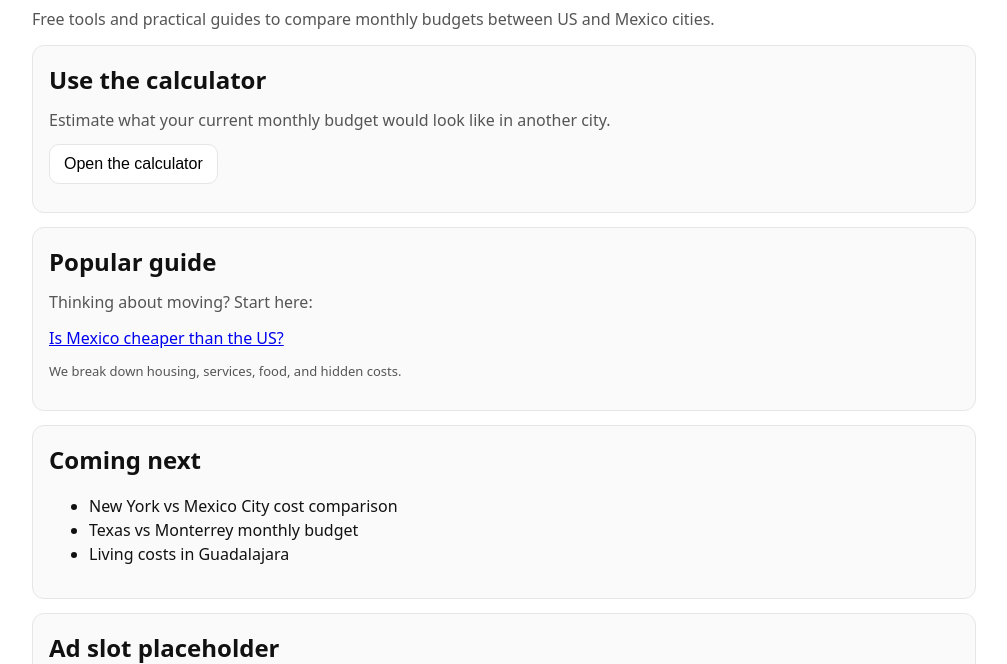
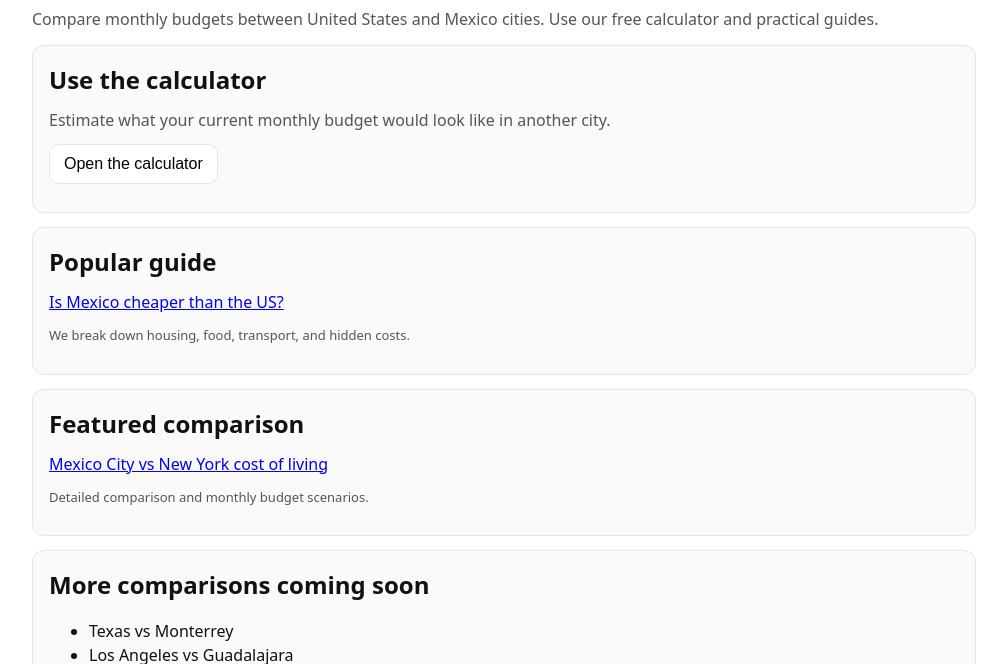
Before and after one commit to jpetitje/jpetitje.github.io, a plain HTML site: page en/index.html in a window 1280 px wide. Shown: the part 134-798 px from the top of the page, without its empty margins (136-1143 px from the left). Drawn offline with Linux system fonts and the light colour scheme.

Commit message:
Update index.html

```diff
--- a/en/index.html
+++ b/en/index.html
@@ -4,10 +4,11 @@
   <meta charset="utf-8" />
   <meta name="viewport" content="width=device-width,initial-scale=1" />
   <title>Cost of living calculator for USA and Mexico</title>
-  <meta name="description" content="Compare monthly budgets between US and Mexico cities. Free cost of living calculator and practical guides." />
+  <meta name="description" content="Free cost of living calculator and guides comparing US and Mexico cities. Estimate your monthly budget easily." />
   <link rel="stylesheet" href="/assets/styles.css" />
 </head>
 <body>
+
 <header>
   <div class="container nav">
     <div class="navlinks">
@@ -26,12 +27,18 @@
 </header>
 
 <main class="container">
+
   <h1>Cost of living calculator</h1>
-  <p>Free tools and practical guides to compare monthly budgets between US and Mexico cities.</p>
+  <p>
+    Compare monthly budgets between United States and Mexico cities.
+    Use our free calculator and practical guides.
+  </p>
 
   <div class="card">
     <h2>Use the calculator</h2>
-    <p>Estimate what your current monthly budget would look like in another city.</p>
+    <p>
+      Estimate what your current monthly budget would look like in another city.
+    </p>
     <p>
       <a href="/en/calculator.html">
         <button>Open the calculator</button>
@@ -42,41 +49,53 @@
   <div class="card">
     <h2>Popular guide</h2>
     <p>
-      Thinking about moving? Start here:
-    </p>
-    <p>
       <a href="/en/is-mexico-cheaper-than-us.html">
         Is Mexico cheaper than the US?
       </a>
     </p>
     <p class="small">
-      We break down housing, services, food, and hidden costs.
+      We break down housing, food, transport, and hidden costs.
     </p>
   </div>
 
   <div class="card">
-    <h2>Coming next</h2>
+    <h2>Featured comparison</h2>
+    <p>
+      <a href="/en/mexico-city-vs-new-york.html">
+        Mexico City vs New York cost of living
+      </a>
+    </p>
+    <p class="small">
+      Detailed comparison and monthly budget scenarios.
+    </p>
+  </div>
+
+  <div class="card">
+    <h2>More comparisons coming soon</h2>
     <ul>
-      <li>New York vs Mexico City cost comparison</li>
-      <li>Texas vs Monterrey monthly budget</li>
-      <li>Living costs in Guadalajara</li>
+      <li>Texas vs Monterrey</li>
+      <li>Los Angeles vs Guadalajara</li>
+      <li>Miami vs Cancún</li>
     </ul>
   </div>
 
   <div class="card">
     <h2>Ad slot placeholder</h2>
-    <div class="ad-slot">Ads will appear here after AdSense approval.</div>
+    <div class="ad-slot">
+      Ads will appear here after AdSense approval.
+    </div>
   </div>
+
 </main>
 
 <footer class="footer">
   <div class="container">
-    © <span id="y"></span> Cost tools
+    © <span id="year"></span> Cost tools
   </div>
 </footer>
 
 <script>
-  document.getElementById("y").textContent = new Date().getFullYear();
+  document.getElementById("year").textContent = new Date().getFullYear();
 </script>
 
 </body>
```
